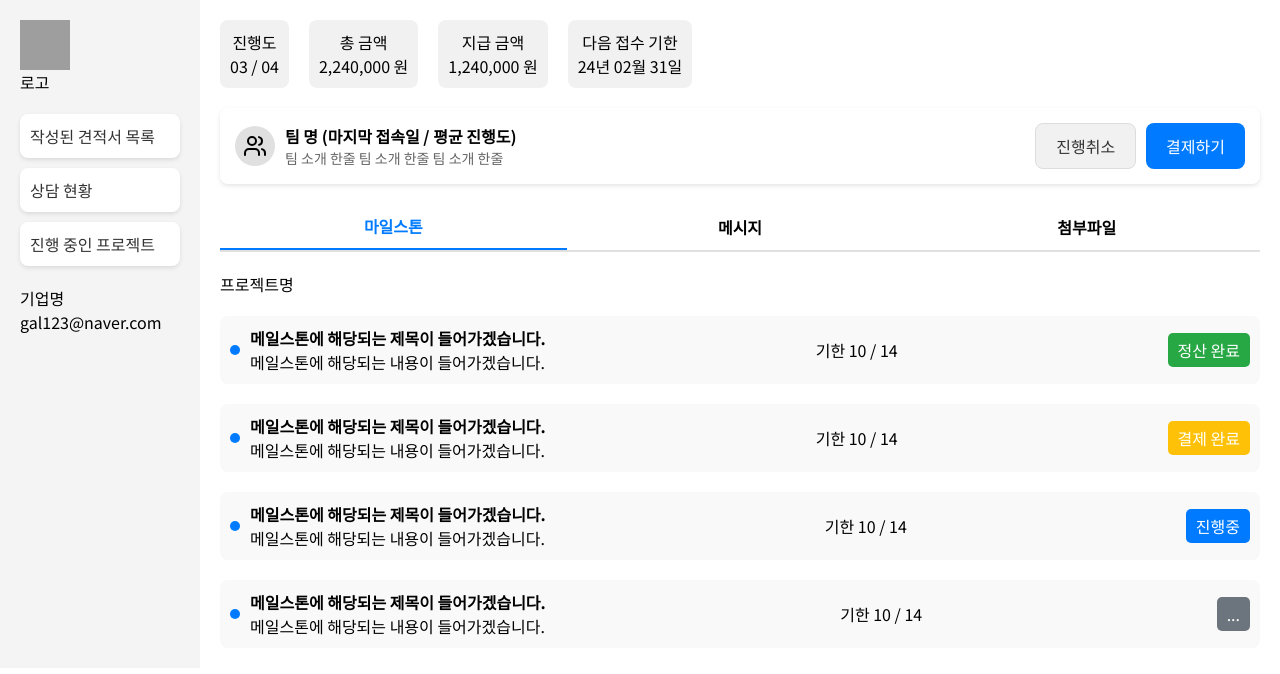
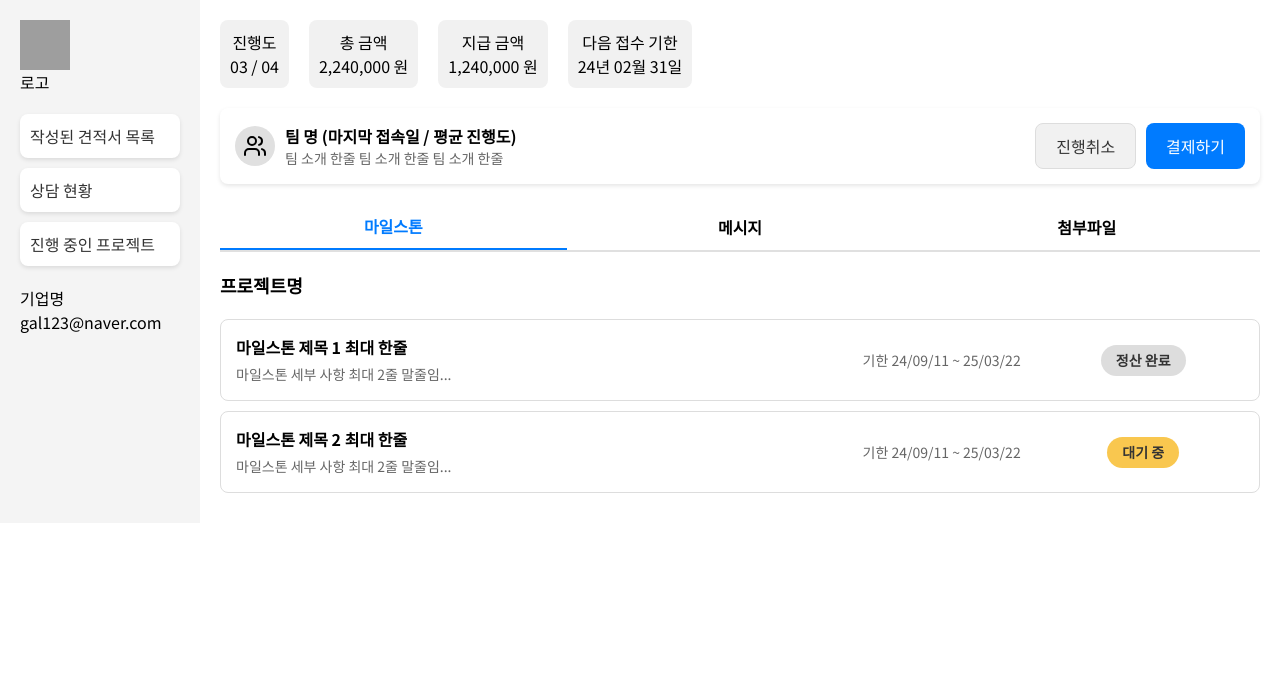
Before and after one commit to linkers-public/linkers-public, a Next.js app: page /manager-team in a window 1280 px wide. Both pictures are taken after a click on the button "마일스톤". Shown: the top 674 px of the page. Built offline with nearby package versions, Linux system fonts and the light colour scheme; grey boxes are pictures that could not be loaded.

Commit message:
feat : 진행중인 프로젝트

```diff
--- a/src/app/(eneterprise)/manager-team/manager-team.client.tsx
+++ b/src/app/(eneterprise)/manager-team/manager-team.client.tsx
@@ -1,21 +1,102 @@
 'use client'
 
-import { useState } from 'react'
-import Link from 'next/link' // Link 컴포넌트 임포트
+import React, { useEffect, useState } from 'react';
+import { fetchChatsAndMessagesByTeamId, fetchMessagesByChatId } from '@/apis/chat.service';
 import Sidebar from '../../../components/Sidebar' // Sidebar 컴포넌트 임포트
 import { Users, MousePointer2, Paperclip } from 'lucide-react';
 
 const Home: React.FC = () => {
-  const [selectedTab, setSelectedTab] = useState('마일스톤')
+  const [selectedTab, setSelectedTab] = useState('메시지');
+  const [chatId, setChatId] = useState<number | null>(null);
+  const [messages, setMessages] = useState<any[]>([]);
+  const [attachments, setAttachments] = useState<any[]>([]);
   const [openProjects, setOpenProjects] = useState(false) // 드롭다운 상태 관리
+  const [newMessage, setNewMessage] = useState('');
+  const [selectedFile, setSelectedFile] = useState<File | null>(null);
+  const [milestones, setMilestones] = useState<any[]>([]); // Milestones data
+
+  const teamId = 8
+  // 팀 ID로 message와 attachment 데이터를 가져오기
+  useEffect(() => {
+    const fetchMessageData = async () => {
+      try {
+        if (selectedTab === '메시지') {
+          const { data: messageData } = await fetchChatsAndMessagesByTeamId(teamId, 'message');
+          setMessages(messageData);
+        } else if (selectedTab === '첨부파일') {
+          const { data: attachmentData } = await fetchChatsAndMessagesByTeamId(teamId, 'attachment');
+          setAttachments(attachmentData);
+        } else if (selectedTab === '마일스톤') {
+          // Simulate milestone fetching
+          const milestoneData = [
+            {
+              title: '마일스톤 제목 1 최대 한줄',
+              details: '마일스톤 세부 사항 최대 2줄 말줄임...',
+              deadline: '기한 24/09/11 ~ 25/03/22',
+              status: '정산 완료',
+            },
+            {
+              title: '마일스톤 제목 2 최대 한줄',
+              details: '마일스톤 세부 사항 최대 2줄 말줄임...',
+              deadline: '기한 24/09/11 ~ 25/03/22',
+              status: '대기 중',
+            },
+          ];
+          setMilestones(milestoneData);
+        }
+      } catch (error) {
+        console.error('데이터를 가져오는 중 오류 발생:', error);
+      }
+    };
+
+    fetchMessageData();
+  }, [teamId, selectedTab]);
 
   const handleTabClick = (tab: string) => {
-    setSelectedTab(tab)
+    setSelectedTab(tab);
+  };
+
+  const handleSendMessage = async () => {
+    if (!newMessage.trim() && !selectedFile) {
+      alert('메시지나 파일을 입력하세요.');
+      return;
     }
+    console.log('메시지 전송:', newMessage, '파일:', selectedFile);
 
-  const handleClickProjects = () => {
-    setOpenProjects(!openProjects)
+    try {
+      // 메시지 전송 API 호출
+      // 메시지 로직 예시 (API 호출 코드 필요)
+      /*
+      await insertChatMessage({
+        chat_id: chatId,
+        message: newMessage,
+        message_type: selectedFile ? 'attachment' : 'message',
+        attachment: selectedFile ? await uploadFile(selectedFile) : null,
+        sender_type: 'client',
+      });
+      */
+
+      // UI 갱신
+      setMessages((prev) => [
+        ...prev,
+        {
+          message: newMessage,
+          message_type: selectedFile ? 'attachment' : 'message',
+          attachment: selectedFile ? URL.createObjectURL(selectedFile) : null,
+        },
+      ]);
+      setNewMessage('');
+      setSelectedFile(null);
+    } catch (error) {
+      console.error('메시지 전송 중 오류 발생:', error);
     }
+  };
+
+  const handleFileChange = (e: React.ChangeEvent<HTMLInputElement>) => {
+    if (e.target.files && e.target.files[0]) {
+      setSelectedFile(e.target.files[0]);
+    }
+  };
 
   return (
     <div style={{ display: 'flex' }}>
@@ -214,84 +295,82 @@ const Home: React.FC = () => {
         </button>
       </div>
 
-
       {/* 동적 콘텐츠 */}
       {selectedTab === '마일스톤' && (
-          <section>
-            <h2 style={{ marginBottom: '20px' }}>프로젝트명</h2>
-            <div
-              style={{ display: 'flex', flexDirection: 'column', gap: '20px' }}
-            >
-              {['정산 완료', '결제 완료', '진행중', '...'].map(
-                (status, index) => (
+          <div>
+            <h2 style={{ fontSize: '18px', fontWeight: 'bold', marginBottom: '20px' }}>프로젝트명</h2>
+            {milestones.map((milestone, index) => (
               <div
                 key={index}
                 style={{
                   display: 'flex',
                   justifyContent: 'space-between',
                   alignItems: 'center',
-                      padding: '10px',
-                      backgroundColor: '#f9f9f9',
+                  border: '1px solid #ddd',
                   borderRadius: '8px',
+                  padding: '15px',
+                  marginBottom: '10px',
+                  backgroundColor: '#fff',
                 }}
               >
-                    <div style={{ display: 'flex', alignItems: 'center' }}>
+                <div style={{ flex: 3 }}>
+                  <p style={{ fontWeight: 'bold', marginBottom: '5px' }}>{milestone.title}</p>
+                  <p
+                    style={{
+                      fontSize: '14px',
+                      color: '#666',
+                      whiteSpace: 'nowrap',
+                      overflow: 'hidden',
+                      textOverflow: 'ellipsis',
+                    }}
+                  >
+                    {milestone.details}
+                  </p>
+                </div>
                 <div
                   style={{
-                          width: '10px',
-                          height: '10px',
-                          backgroundColor: '#007bff',
-                          borderRadius: '50%',
-                          marginRight: '10px',
+                    flex: 1,
+                    textAlign: 'center',
+                    fontSize: '14px',
+                    color: '#666',
                   }}
-                      ></div>
-                      <div>
-                        <strong>
-                          메일스톤에 해당되는 제목이 들어가겠습니다.
-                        </strong>
-                        <p>메일스톤에 해당되는 내용이 들어가겠습니다.</p>
+                >
+                  {milestone.deadline}
+                </div>
+                <div
+                  style={{
+                    flex: 1,
+                    display: 'flex',
+                    justifyContent: 'center',
+                    alignItems: 'center',
+                  }}
+                >
+                  <div
+                    style={{
+                      padding: '5px 15px',
+                      borderRadius: '20px',
+                      backgroundColor:
+                        milestone.status === '정산 완료'
+                          ? '#ddd'
+                          : milestone.status === '대기 중'
+                          ? '#f9c74f'
+                          : '#ccc',
+                      color: '#333',
+                      fontSize: '14px',
+                      fontWeight: 'bold',
+                      textAlign: 'center',
+                    }}
+                  >
+                    {milestone.status}
                   </div>
                 </div>
-                    <div>기한 10 / 14</div>
-                    <div
-                      style={{
-                        padding: '5px 10px',
-                        backgroundColor:
-                          status === '정산 완료'
-                            ? '#28a745'
-                            : status === '결제 완료'
-                              ? '#ffc107'
-                              : status === '진행중'
-                                ? '#007bff'
-                                : '#6c757d',
-                        color: '#fff',
-                        borderRadius: '5px',
-                      }}
-                    >
-                      {status}
               </div>
+            ))}
           </div>
-                ),
-              )}
-            </div>
-          </section>
         )}
 
       {selectedTab === '메시지' && (
         <div>
-            {/* 상대방 정보 */}
-            <div
-              style={{
-                display: 'flex',
-                alignItems: 'center',
-                marginBottom: '20px',
-              }}
-            >
-              <Users />
-              <strong>상대방 이름</strong>
-            </div>
-
-            {/* 메시지 영역 */}
           <div
             style={{
               display: 'flex',
@@ -305,55 +384,41 @@ const Home: React.FC = () => {
               borderRadius: '8px',
             }}
           >
-              {/* 상대방 메시지 */}
+            {messages.map((msg, index) => (
               <div
+                key={index}
                 style={{
                   display: 'flex',
-                  alignItems: 'flex-start',
+                  justifyContent: msg.sender_type === 'client' ? 'flex-end' : 'flex-start',
                   gap: '10px',
                 }}
               >
-                <Users />
                 <div
                   style={{
-                    backgroundColor: '#f1f1f1',
+                    backgroundColor: msg.sender_type === 'client' ? '#d1ecf1' : '#f1f1f1',
                     padding: '10px',
                     borderRadius: '8px',
                     maxWidth: '70%',
                   }}
                 >
-                  <p style={{ margin: '0', fontSize: '14px' }}>
-                    채팅 내용입니다.채팅 내용입니다.채팅 내용입니다.채팅 내용입니다.채팅
-                    내용입니다.
-                  </p>
-                  <span style={{ fontSize: '12px', color: '#888' }}>오전 10:14</span>
+                  {msg.message_type === 'attachment' ? (
+                    <a
+                      href={msg.attachment}
+                      target="_blank"
+                      rel="noopener noreferrer"
+                      style={{ textDecoration: 'none', color: '#007bff' }}
+                    >
+                      {msg.attachment.split('/').pop()}
+                    </a>
+                  ) : (
+                    <p style={{ margin: '0', fontSize: '14px' }}>{msg.message}</p>
+                  )}
+                  <span style={{ fontSize: '12px', color: '#888' }}>
+                    {new Date(msg.message_sent_at).toLocaleTimeString()}
+                  </span>
                 </div>
               </div>
-
-              {/* 내 메시지 */}
-              <div
-                style={{
-                  display: 'flex',
-                  justifyContent: 'flex-end',
-                  alignItems: 'flex-start',
-                  gap: '10px',
-                }}
-              >
-                <div
-                  style={{
-                    backgroundColor: '#d1ecf1',
-                    padding: '10px',
-                    borderRadius: '8px',
-                    maxWidth: '70%',
-                  }}
-                >
-                  <p style={{ margin: '0', fontSize: '14px' }}>
-                    채팅 내용입니다.채팅 내용입니다.채팅 내용입니다.채팅 내용입니다.채팅
-                    내용입니다.
-                  </p>
-                  <span style={{ fontSize: '12px', color: '#888' }}>오전 10:15</span>
-                </div>
-              </div>
+            ))}
           </div>
 
           {/* 메시지 입력 영역 */}
@@ -384,7 +449,7 @@ const Home: React.FC = () => {
               <input
                 type="file"
                 style={{ display: 'none' }}
-                  onChange={(e) => console.log(e.target.files)} // 파일 선택 핸들러
+                onChange={handleFileChange}
               />
             </label>
 
@@ -392,6 +457,8 @@ const Home: React.FC = () => {
             <input
               type="text"
               placeholder="메시지를 입력하세요"
+              value={newMessage}
+              onChange={(e) => setNewMessage(e.target.value)}
               style={{
                 flex: 1,
                 padding: '10px',
@@ -414,42 +481,24 @@ const Home: React.FC = () => {
                 border: 'none',
                 cursor: 'pointer',
               }}
-                onClick={() => console.log('메시지 전송')} // 전송 버튼 핸들러
+              onClick={handleSendMessage}
             >
               <MousePointer2 />
             </button>
           </div>
-
         </div>
       )}
-
 
       {selectedTab === '첨부파일' && (
         <div>
           <div
             style={{
               display: 'flex',
-                justifyContent: 'space-between',
-                alignItems: 'center',
-                marginBottom: '20px',
+              flexDirection: 'column',
+              gap: '15px',
             }}
           >
-              <strong>첨부파일 목록</strong>
-              <button
-                style={{
-                  background: 'none',
-                  border: 'none',
-                  fontSize: '20px',
-                  cursor: 'pointer',
-                }}
-              >
-                ×
-              </button>
-            </div>
-            <div
-              style={{ display: 'flex', flexDirection: 'column', gap: '15px' }}
-            >
-              {[...Array(5)].map((_, index) => (
+            {attachments.map((file, index) => (
               <div
                 key={index}
                 style={{
@@ -461,38 +510,36 @@ const Home: React.FC = () => {
                   borderRadius: '8px',
                 }}
               >
-                  {/* 회색 원 배경에 아이콘 이미지 추가 */}
                 <div
                   style={{
-                      width: '40px', // 원의 크기
+                    width: '40px',
                     height: '40px',
-                      backgroundColor: '#808080', // 회색 배경
-                      borderRadius: '50%', // 원 모양
+                    backgroundColor: '#808080',
+                    borderRadius: '50%',
                     display: 'flex',
                     justifyContent: 'center',
                     alignItems: 'center',
                   }}
                 >
-                    <img
-                      src="/images/image.png" // 이미지 파일 경로
-                      alt="file icon"
-                      style={{ width: '16px', height: '16px' }} // 이미지 크기
-                    />
+                  <Paperclip/>
                 </div>
                 <div>
-                    <p>파일 이름 {index + 1}.pdf</p>
-                    <span>2024-12-15</span>
+                  <p>{file.attachment.split('/').pop()}</p>
+                  <span>{new Date(file.message_sent_at).toLocaleDateString()}</span>
                 </div>
-                  <button
+                <a
+                  href={file.attachment}
+                  download
                   style={{
                     padding: '5px 10px',
                     backgroundColor: '#007bff',
                     color: '#fff',
                     borderRadius: '4px',
+                    textDecoration: 'none',
                   }}
                 >
                   다운로드
-                  </button>
+                </a>
               </div>
             ))}
           </div>
```
Also changed, not shown: src/apis/chat.service.ts (+92 -0 lines). Lines whose indentation alone changed are shown as unchanged.
